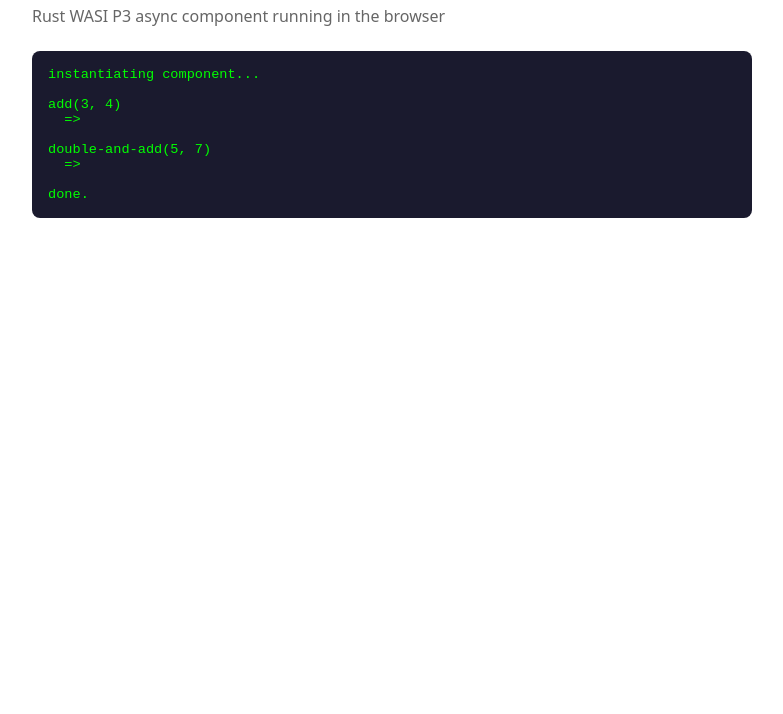
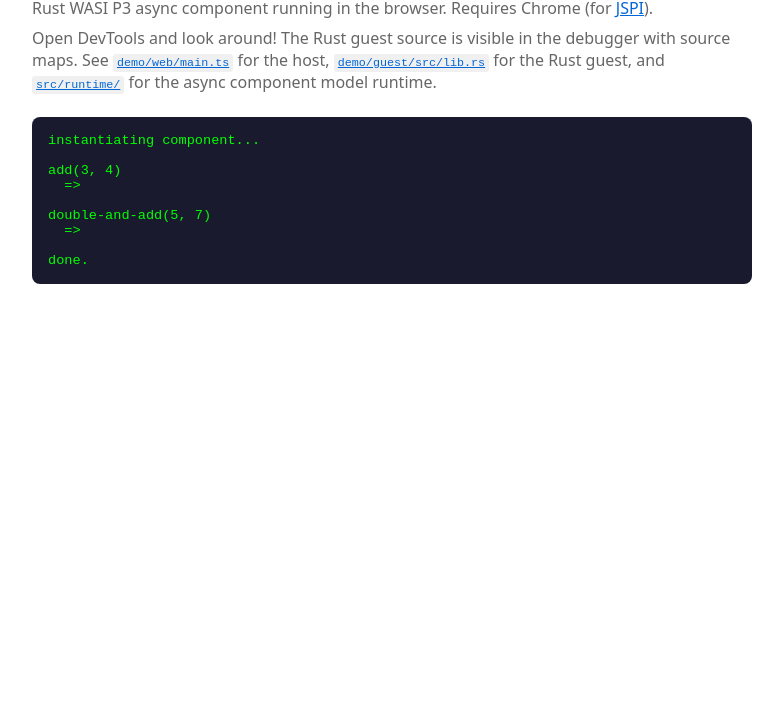
Before and after one commit to jellevandenhooff/wcjs, a website with bundled scripts: page demo/web/index.html in a window 1280 px wide. Shown: the part 86-800 px from the top of the page, without its empty margins (248-1031 px from the left). Built offline with nearby package versions, Linux system fonts and the light colour scheme.

Commit message:
Add GitHub Pages deployment for demo site
- New workflow (.github/workflows/demo.yml) deploys demo/dist/ to GitHub Pages
  on push to main, with manual trigger support
- Downloads WASI adapter from wasmtime releases instead of requiring sibling repo
- Make adapter path configurable via WASI_ADAPTER env var in demo/build.sh
- Add live demo link to top of README
- Update demo page with Chrome/JSPI note and source code pointers

```diff
--- a/demo/web/index.html
+++ b/demo/web/index.html
@@ -7,13 +7,20 @@
   <style>
     body { font-family: system-ui, sans-serif; max-width: 720px; margin: 2rem auto; padding: 0 1rem; color: #222; }
     h1 { margin-bottom: 0.25rem; }
-    p { color: #666; margin-bottom: 1.5rem; }
+    p { color: #666; margin-top: 0.5rem; margin-bottom: 0.5rem; }
+    p:last-of-type { margin-bottom: 1.5rem; }
+    a { color: #0366d6; }
+    code { background: #f0f0f0; padding: 0.15em 0.35em; border-radius: 3px; font-size: 0.9em; }
     pre { background: #1a1a2e; color: #0f0; border-radius: 8px; padding: 1rem; font-size: 0.85rem; min-height: 120px; max-height: 500px; overflow-y: auto; white-space: pre-wrap; }
   </style>
 </head>
 <body>
   <h1>wcjs demo</h1>
-  <p>Rust WASI P3 async component running in the browser</p>
+  <p>Rust WASI P3 async component running in the browser. Requires Chrome (for <a href="https://github.com/nicolo-ribaudo/tc39-proposal-jspi">JSPI</a>).</p>
+  <p>Open DevTools and look around! The Rust guest source is visible in the debugger with source maps.
+    See <a href="https://github.com/jellevandenhooff/wcjs/blob/main/demo/web/main.ts"><code>demo/web/main.ts</code></a> for the host,
+    <a href="https://github.com/jellevandenhooff/wcjs/blob/main/demo/guest/src/lib.rs"><code>demo/guest/src/lib.rs</code></a> for the Rust guest,
+    and <a href="https://github.com/jellevandenhooff/wcjs/tree/main/src/runtime"><code>src/runtime/</code></a> for the async component model runtime.</p>
   <pre id="log"></pre>
   <script type="module" src="main.js"></script>
 </body>
```
Also changed, not shown: .github/workflows/demo.yml (added), README.md, 1 other file.
